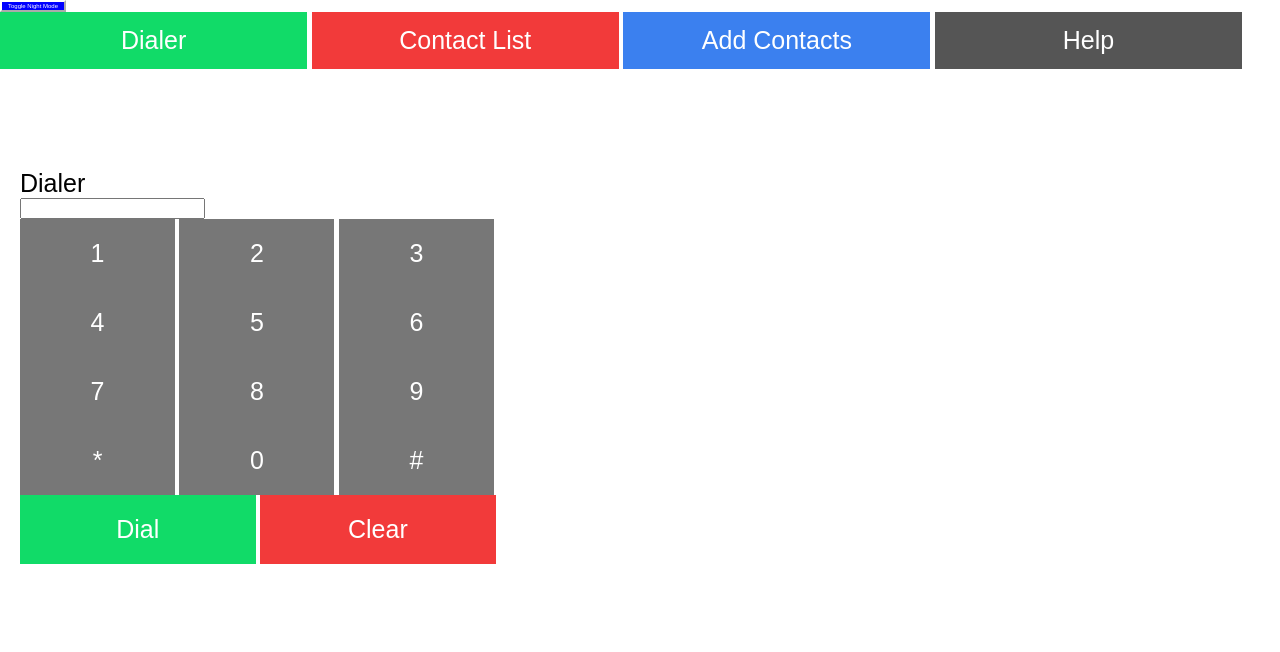
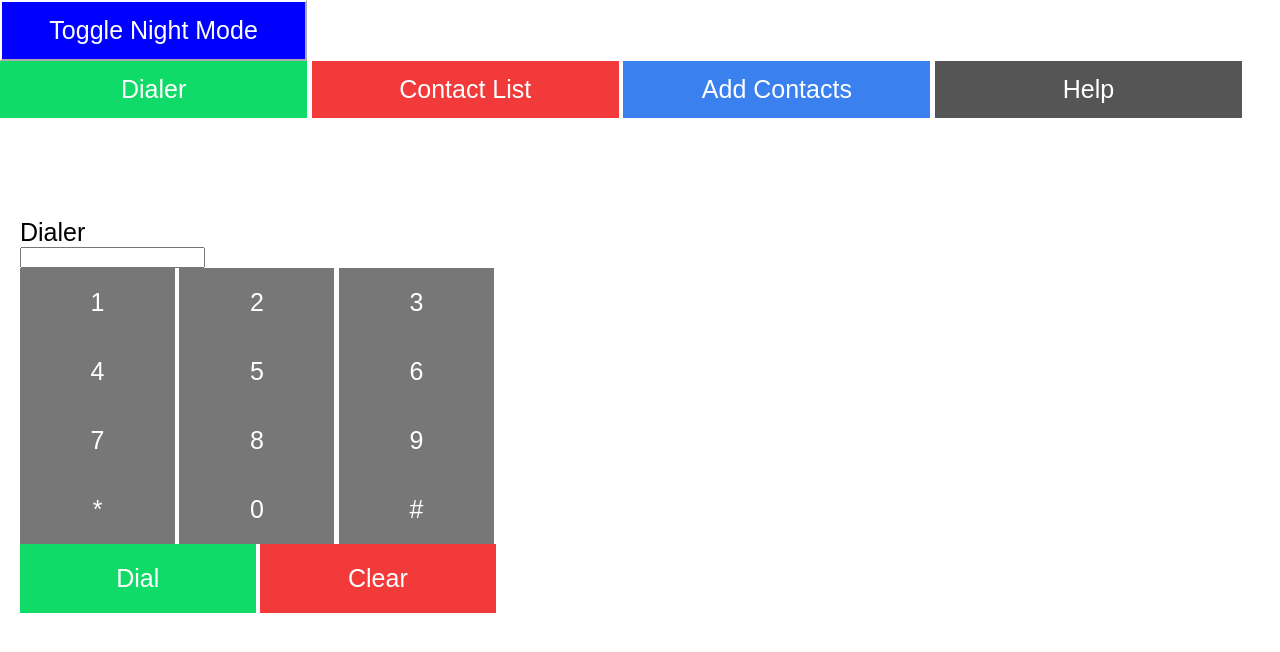
Before and after one commit to jajo8801/large-phone, a plain HTML site: page index.html in a window 1280 px wide. Both pictures are taken after a click on the button "Toggle Night Mode". Drawn offline with nearby package versions, Linux system fonts and the light colour scheme.

Commit message:
inital commit

```diff
--- a/phone.css
+++ b/phone.css
@@ -1,16 +1,18 @@
 /* Set height of body and the document to 100% to enable "full page tabs" */
+#toggle_mode{
+  background-color: blue;
+   border-color: white;
+   color: white;
+   padding: 14px;
+   font-size: 25px;
+   width: 24%;
+ }
+
 body, html {
   height: 100%;
   margin: 0;
   font-family: Arial;
 }
-
-#toggle_mode{
-  background-color: blue;
-   border-color: white;
-   color: white;
-   font-size: 25%;
- }
 
 .titles{
 	color: black;
@@ -58,6 +60,8 @@ th{
 #contacts {background-color: #f23a3a;}
 #add_contacts {background-color: #3b80ef;}
 
+
+
 #content_dialer_keypad_dial{
   width: 38%;
   background-color: #11db68;
```
